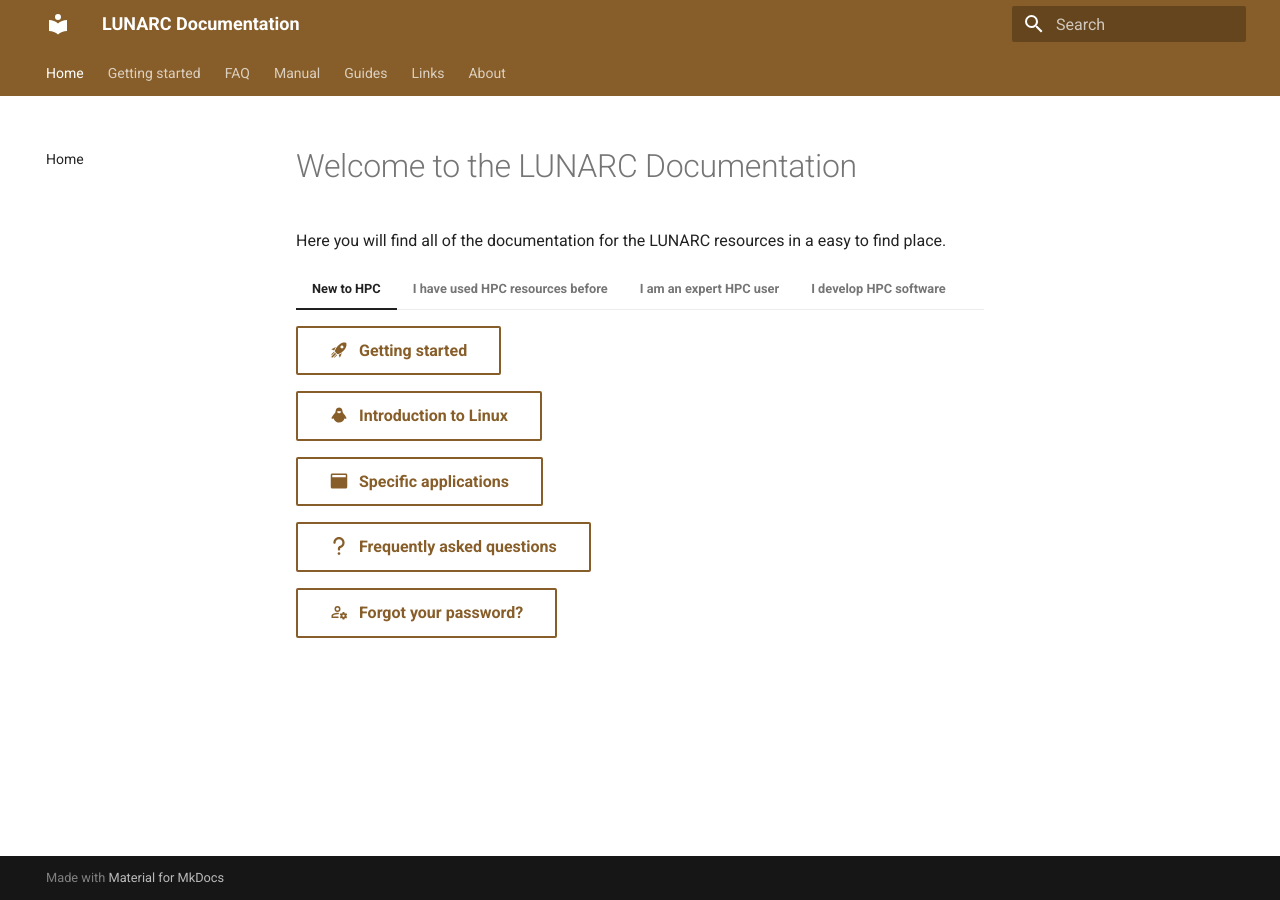
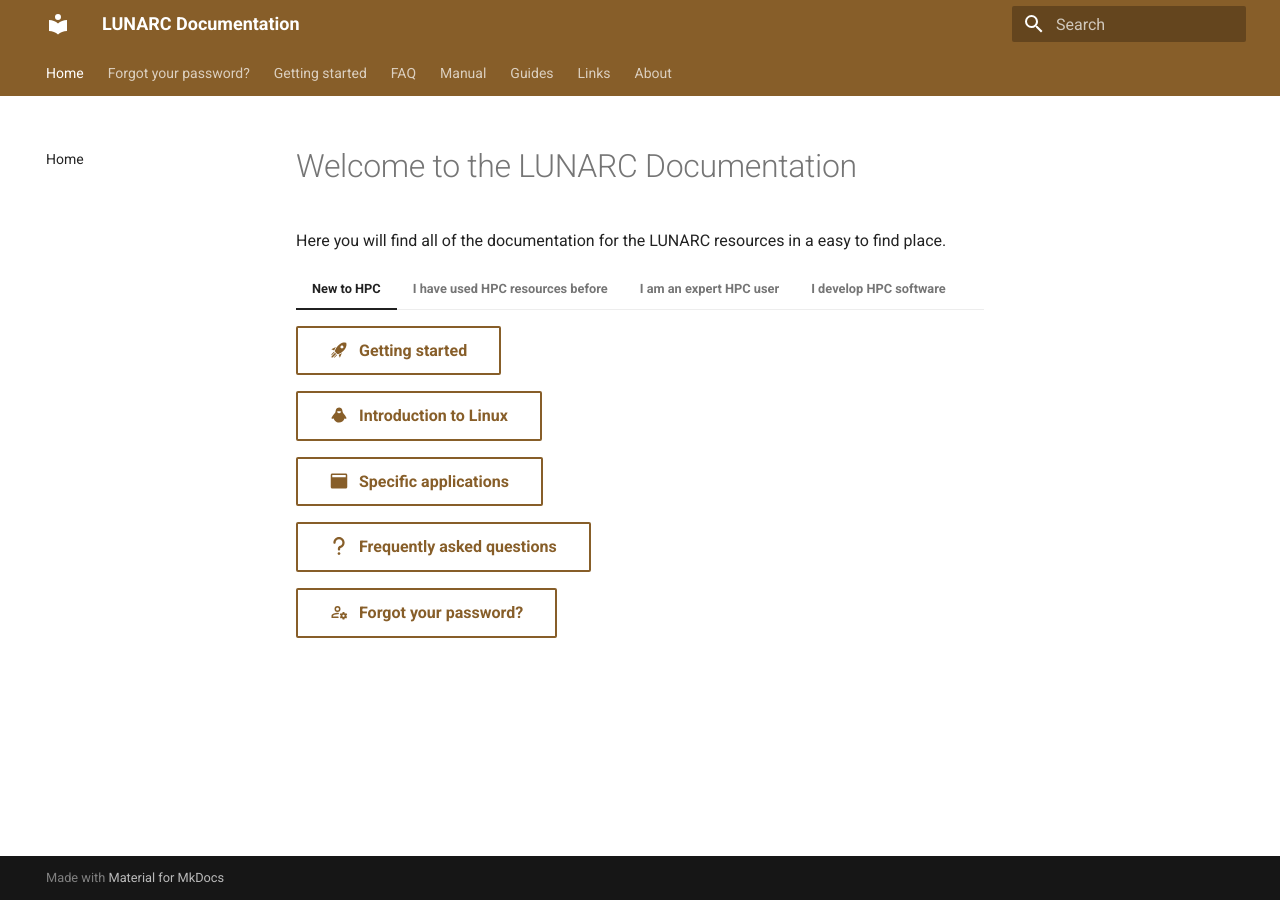
Before and after one commit to lunarc/lunarc_docs, an MkDocs documentation site: the page built from docs/index.md, in a window 1280 px wide. Built offline with MkDocs 1.6.1 and Material for MkDocs 9.7.7, drawn with Linux system fonts in a browser that asks for light colours; comment, search, counter and statistics services are not loaded; some of the changed lines change nothing that is shown.

Commit message:
Update mkdocs.yml

```diff
--- a/mkdocs.yml
+++ b/mkdocs.yml
@@ -1,6 +1,7 @@
 site_name: LUNARC Documentation
 nav:
 - Home: index.md
+- Forgot your password?: intro/lost_password.md
 - Getting started:
   - Creating a password for your account: getting_started/login_password.md
   - Activating Pocket Pass authenticator: getting_started/authenticator_howto.md
@@ -13,43 +14,38 @@
   - Files: faq/faq_files.md
   - Jobs: faq/faq_jobs.md
   - Software: faq/faq_software.md
-  - Phrases and acronyms: faq/common_phrases.md
+  - Terms: faq/common_phrases.md
 - Manual:
+  - Introduction: users_guide/users_guide_intro.md
   - Submitting jobs:
-    - SLURM resource manager: users_guide/users_guide_intro.md
-    - A basic job: users_guide/users_guide_small_job.md
-    - Specifying job requirements: users_guide/users_guide_resource_all.md
-    - Job requirements for multiprocessor jobs: users_guide/users_guide_resource_multiproc.md
-    - Job execution environment: users_guide/users_guide_env.md
-    - Using local disk to improve I/O performance: users_guide/users_guide_local_disk.md
-    - Running MPI jobs: users_guide/users_guide_mpi_jobs.md
-    - Controlling and monitoring jobs: users_guide/users_guide_job_control.md
+    - A basic job: users_guide/submitting_jobs/users_guide_basic_job.md
+    - Specifying job requirements: users_guide/submitting_jobs/users_guide_specifying_requirements.md
+    - Job requirements for multiprocessor jobs: users_guide/submitting_jobs/users_guide_requirements_multiproc.md
+    - Job execution environment: users_guide/submitting_jobs/users_guide_env.md
+    - Using local disk to improve I/O performance: users_guide/submitting_jobs/users_guide_local_disk.md
+    - Running MPI jobs: users_guide/submitting_jobs/users_guide_mpi_jobs.md
+    - Controlling and monitoring jobs: users_guide/submitting_jobs/users_guide_job_control.md
   - Interactive node access: users_guide/users_guide_interactive.md
   - Using installed software: users_guide/users_guide_modules.md
   - Compiling code and using toolchains: users_guide/users_guide_modules_toolchains.md
   - Example jobs scripts:
-    - Basic serial jobs: users_guide/users_guide_example_basic_1.md
-    - Multiple serial jobs: users_guide/users_guide_example_multi_serial_1.md
-    - MPI job using 20 tasks per node: users_guide/users_guide_example_mpi_1.md
-    - MPI job using the node local discs: users_guide/users_guide_example_mpi_2.md
-    - MPI jobs using fewer than 20 tasks per node: users_guide/users_guide_example_mpi_3.md
-    - OpenMP jobs using shared memory: users_guide/users_guide_example_openmp_1.md
-    - Hybrid-jobs using threads within an MPI framework: users_guide/users_guide_example_openmp_2.md
+    - Basic serial jobs: users_guide/example_job_scripts/users_guide_example_basic_serial.md
+    - Multiple serial jobs: users_guide/example_job_scripts/users_guide_example_multiple_serial_jobs.md
+    - MPI job using 20 tasks per node: users_guide/example_job_scripts/users_guide_example_mpi_20_tasks.md
+    - MPI job using the node local discs: users_guide/example_job_scripts/users_guide_example_mpi_local_discs.md
+    - MPI jobs using fewer than 20 tasks per node: users_guide/example_job_scripts/users_guide_example_mpi_fewer_than_20.md
+    - OpenMP jobs using shared memory: users_guide/example_job_scripts/users_guide_example_openmp_shared_memory.md
+    - Hybrid-jobs using threads within an MPI framework: users_guide/example_job_scripts/users_guide_example_openmp_hybrid_jobs.md
   - Batch system rules: users_guide/users_guide_rules.md
   - Quick reference: users_guide/users_guide_quick_reference.md
 - Guides:
-  - Introduction: guides/intro.md
+  - Introduction: guides/guides_intro.md
   - Linux Basics:
     - Introduction to Linux: guides/linux/linux_basics_intro.md
     - An introduction to Linux shells and commands: guides/linux/linux_basics_shell_params.md
     - Files and directories in Linux: guides/linux/linux_basics_files.md
     - Special Command Symbols: guides/linux/linux_basics_special_symbols.md
     - Useful Linux commands: guides/linux/linux_basics_misc.md
-  - Specific applications:
-    - Python: guides/python/Python.md
-    - MATLAB: guides/matlab/MATLAB.md
-    - Abaqus FEA: guides/abaqus/Abaqus.md
-    - COMSOL: guides/comsol/COMSOL.md
   - Transferring data:
     - Wget and Curl: guides/data_transfer/io_wget_curl.md
     - SFTP: guides/data_transfer/io_sftp.md
@@ -57,17 +53,21 @@
     - Cyberduck: guides/data_transfer/io_cyberduck.md
     - Mounting Swestore: guides/data_transfer/swestore_mounting.md
     - Rclone and Swestore: guides/data_transfer/swestore_rclone.md
+  - Batch system guides:
+    - Using the 32-core nodes: guides/batch_system/32_core_nodes.md
+  - Specific applications:
+    - Python: guides/applications/Python.md
+    - MATLAB: guides/applications/MATLAB.md
+    - Abaqus FEA: guides/applications/Abaqus.md
+    - COMSOL: guides/applications/COMSOL.md
   - Software development:
-    - Compiler options: guides/compiler/compiler_options.md
-    - DDT debugger on Aurora: guides/debugging/ddt_debugger.md
-  - Misc guides:
-    - Using the 32-core nodes: guides/misc/cascadelake_user.md
+    - Compiler options: guides/software_development/compiler_options.md
+    - DDT debugger on Aurora: guides/software_development/ddt_debugger.md
 - Links:
   - Web resources: links/links_web.md
   - Video resources: links/links_video.md
   - Social media: links/links_social.md
 - About: about/about.md
-
 theme:
   name: material
   palette:
```
